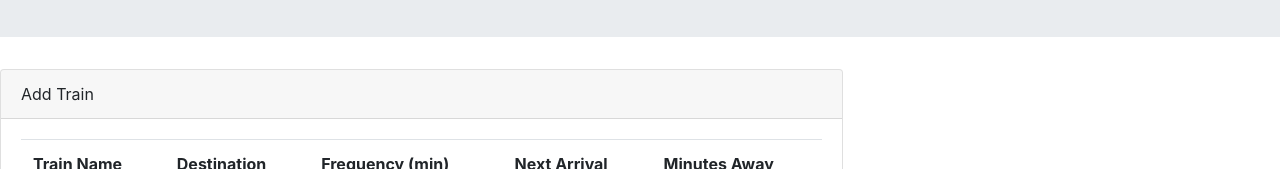
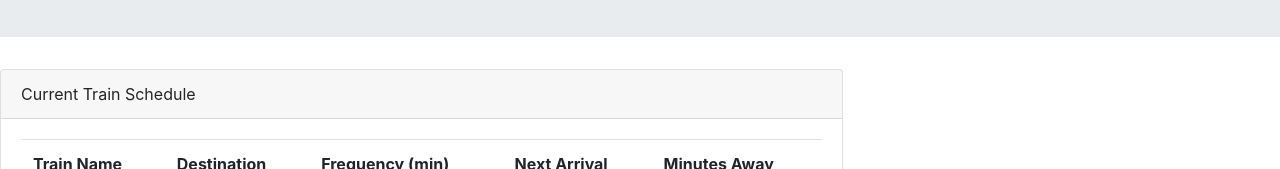
Before and after one commit to trozio/Train-Scheduler, a plain HTML site: page index.html in a window 1280 px wide. Shown: the part 205-374 px from the top of the page. Drawn offline with nearby package versions, Linux system fonts and the light colour scheme; no server answers.

Commit message:
updated html header

```diff
--- a/index.html
+++ b/index.html
@@ -20,7 +20,7 @@
 <div class="row">
   <div class="col-lg-8 style="margin: 0 auto"">
 	<div class="card">
-	  <div class="card-header">Add Train</div>
+	  <div class="card-header">Current Train Schedule</div>
 
 	  <div class="card-body">
 		  <table class="table">
```
